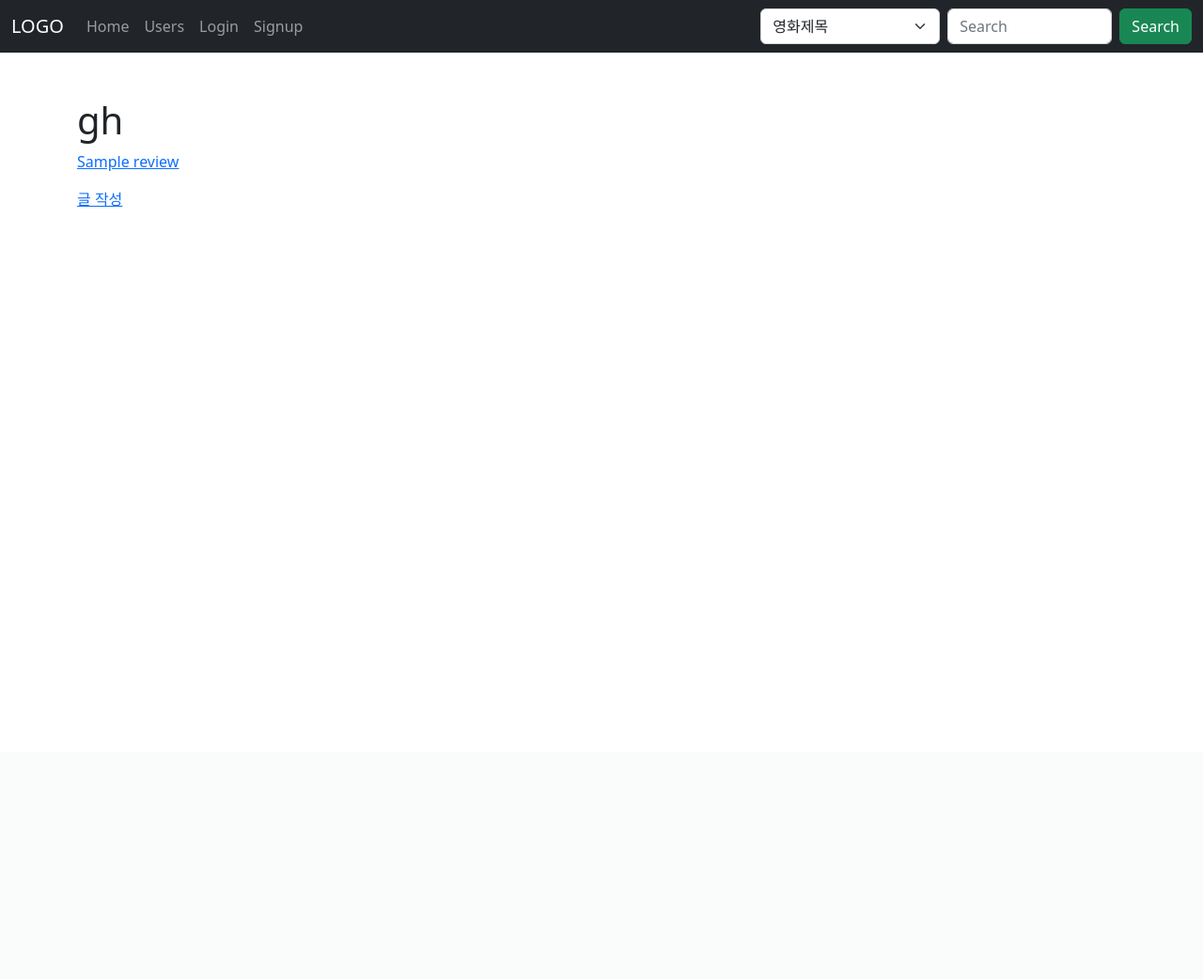
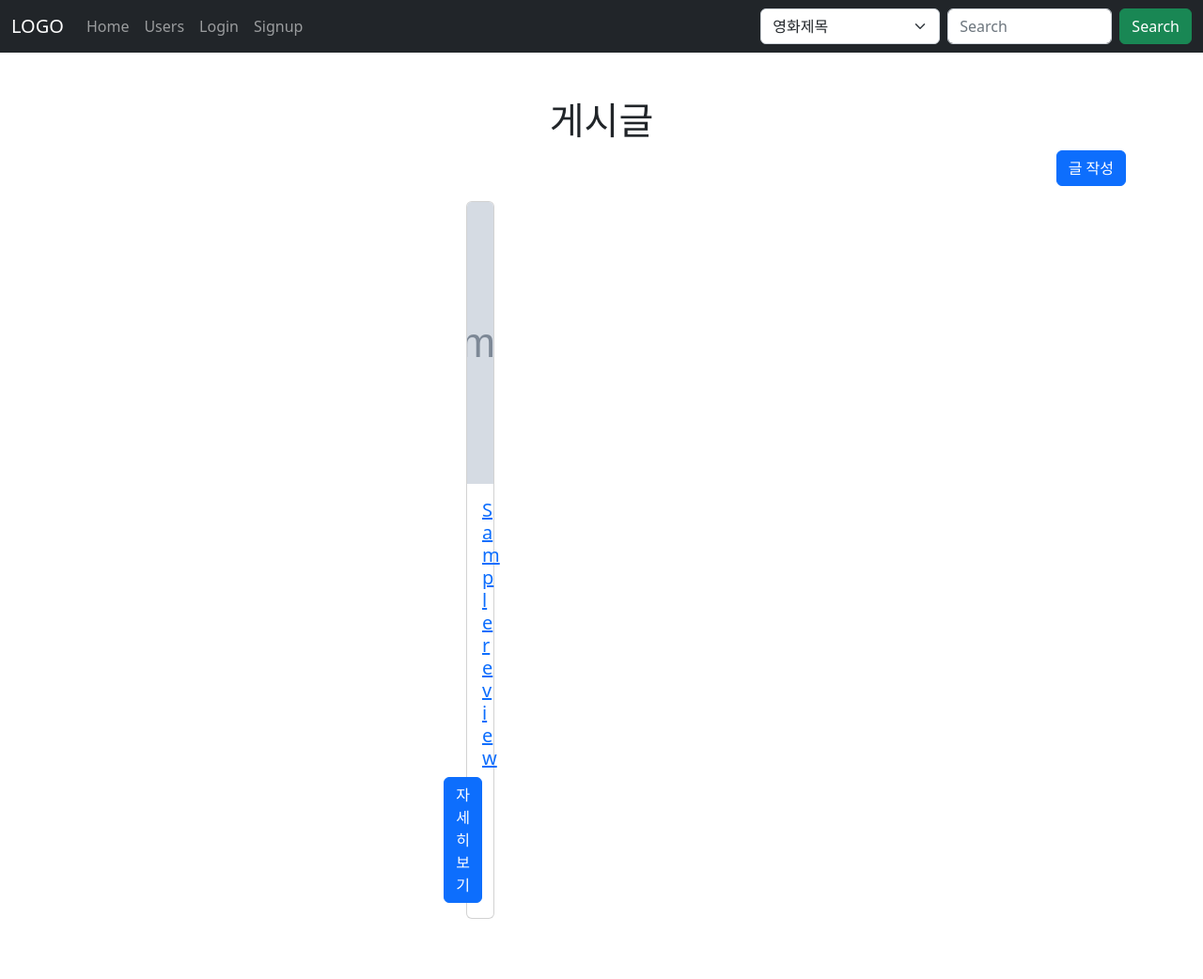
Before and after one commit to sunbongE/Pair_5, a Django app: template reviews/templates/reviews/index.html in a window 1280 px wide. Shown: the whole page at 94% size. Before the commit the page ends 220 px from the top, so only its background shows below. Run offline with Django 3.2, Linux system fonts and the light colour scheme; the template is opened without the code that fills it: most values are stand-ins (such as "Sample title", 1, 10 or a date in 2020); grey boxes marked "Sample" are stand-in pictures; some libraries are stand-ins or nearby versions.

Commit message:
basic css

```diff
--- a/reviews/templates/reviews/index.html
+++ b/reviews/templates/reviews/index.html
@@ -1,13 +1,31 @@
 {% extends 'base.html' %}
 {% block content %}
-  <h1>gh</h1>
+  <h1 class="text-center">게시글</h1>
 
-  {% for review in reviews %}
-    <p>
-      <a href="{% url 'reviews:detail' review.pk %}">{{ review.title }}</a>
-    </p>
+  <div class="">
+    <a class="btn btn-primary float-end" href="{% url 'reviews:create' %}">
+      글 작성</a>
+  </div>
 
-  {% endfor %}
-  <a href="{% url 'reviews:create' %}">
-    글 작성</a>
+  <div class="container d-flex justify-content-center">
+    <div class="row">
+      {% for review in reviews %}
+
+      <div class="col-3 d-flex justify-content-center">
+          <div class="card m-3" style="width: 18rem;">
+            {% if review.thumbnail %}
+            <img src="{{ review.thumbnail.url }}" class="card-img-top " alt="dummy-img" height="300px">
+            {% else %}
+            <img src="https://dummyimage.com/600x400/000/fff" class="card-img-top " alt="dummy-img" height="300px">
+            {% endif %}
+            <div class="card-body">
+              <h5 class="card-title text-center"><a href="{% url 'reviews:detail' review.pk %}">{{ review.title }}</a></h5>
+              {% comment %} <p class="card-text">Some quick example text to build on the card title and make up the bulk of the card's content.</p> {% endcomment %}
+              <a href="{% url 'reviews:detail' review.pk %}" class="float-end btn btn-primary">자세히 보기</a>
+            </div>
+          </div>
+        </div>
+      {% endfor %}
+      </div>
+    </div>
 {% endblock content %}
```
Also changed, not shown: reviews/templates/reviews/create.html (+11 -20 lines), reviews/templates/reviews/detail.html (+4 -5 lines), reviews/views.py (+35 -36 lines), images/images/ccobuk.jpg (added), images/img/pairi.jpg (added).
